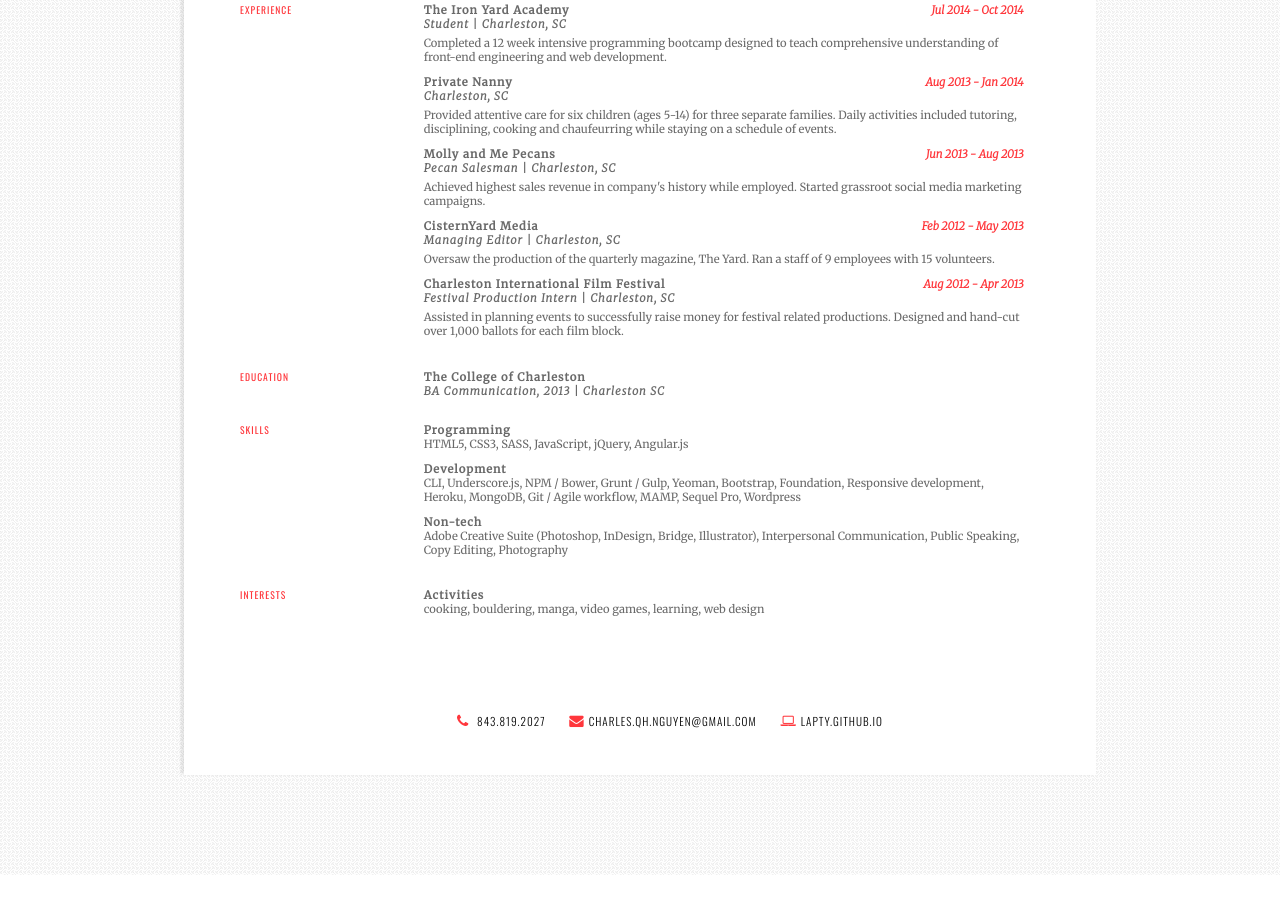
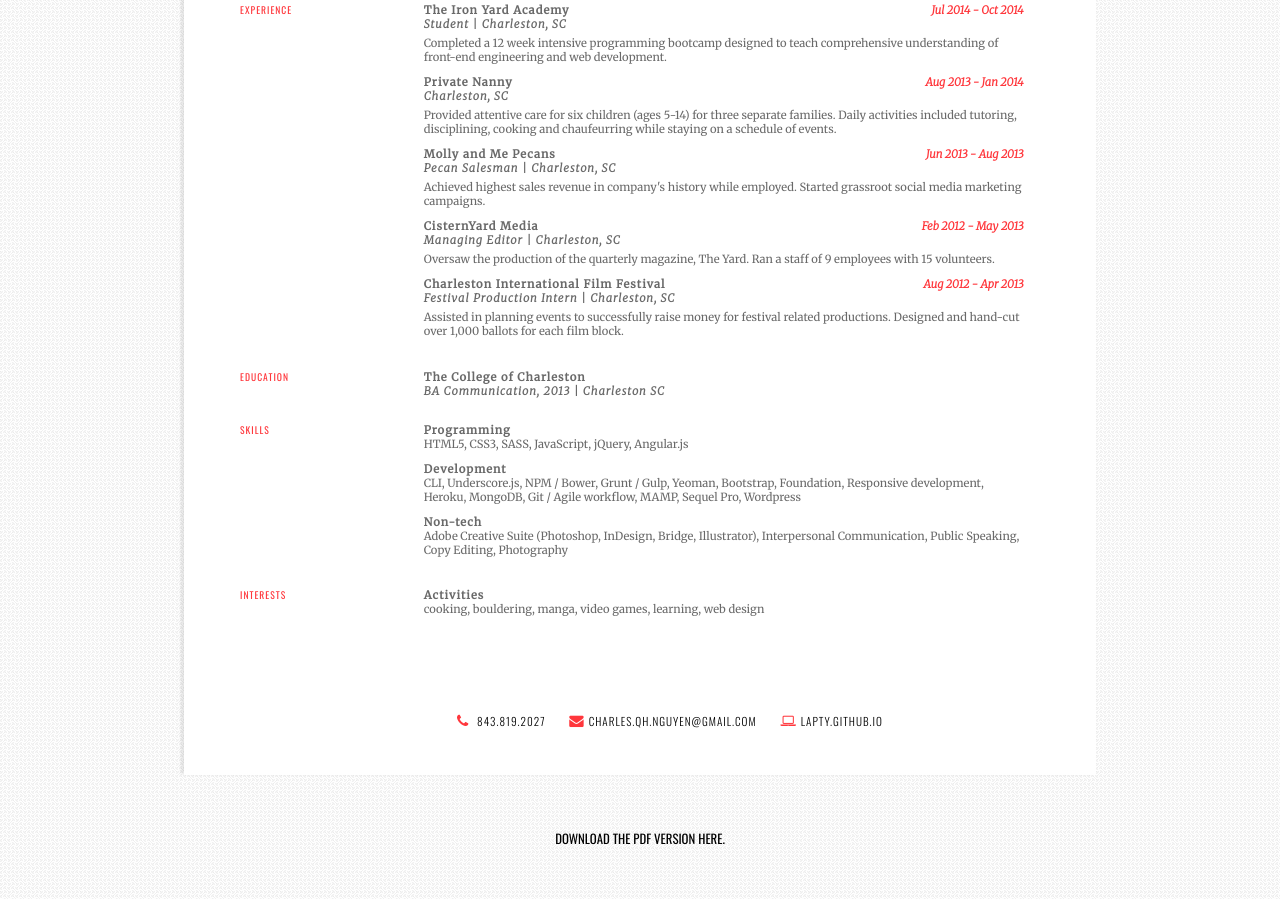
Before and after one commit to lapty/resume, a plain HTML site: page index.html in a window 1280 px wide. Shown: the part 337-1236 px from the top of the page. Before the commit the page ends 1212 px from the top, so only its background shows below. Drawn offline with nearby package versions, Linux system fonts and the light colour scheme.

Commit message:
added pdf download link to bottom

```diff
--- a/Styles/styles.scss
+++ b/Styles/styles.scss
@@ -9,10 +9,23 @@ body {
     color:rgba(105,105,105,1);
 }
 
+.download {
+    text-align:center;
+    margin-bottom:50px;
+    a {
+        font-size:.8em;
+        color:black;
+        text-decoration:none;
+    }
+    a:hover {
+        text-decoration:underline;
+    }
+}
+
 .page {
     padding:6px;
     margin-left:auto; margin-right:auto;
-    margin-top:100px; margin-bottom:100px;
+    margin-top:100px; margin-bottom:50px;
     width:900px;
     height:1000px;
     background-color:white;
--- a/index.html
+++ b/index.html
@@ -9,6 +9,8 @@
     <link rel="shortcut icon" href="favicon.ico">
 </head>
 <body>
+
+
 
 <div class="page">
 <header>
@@ -98,5 +100,7 @@
 </div>
 </div>
 
+<div class="download"><a href="resume.pdf" download="Charle_Nguyen_Resume">DOWNLOAD THE PDF VERSION HERE.</a></div>
+
 </body>
 </html>
```
Also changed, not shown: Styles/styles.css, 1 other file.
